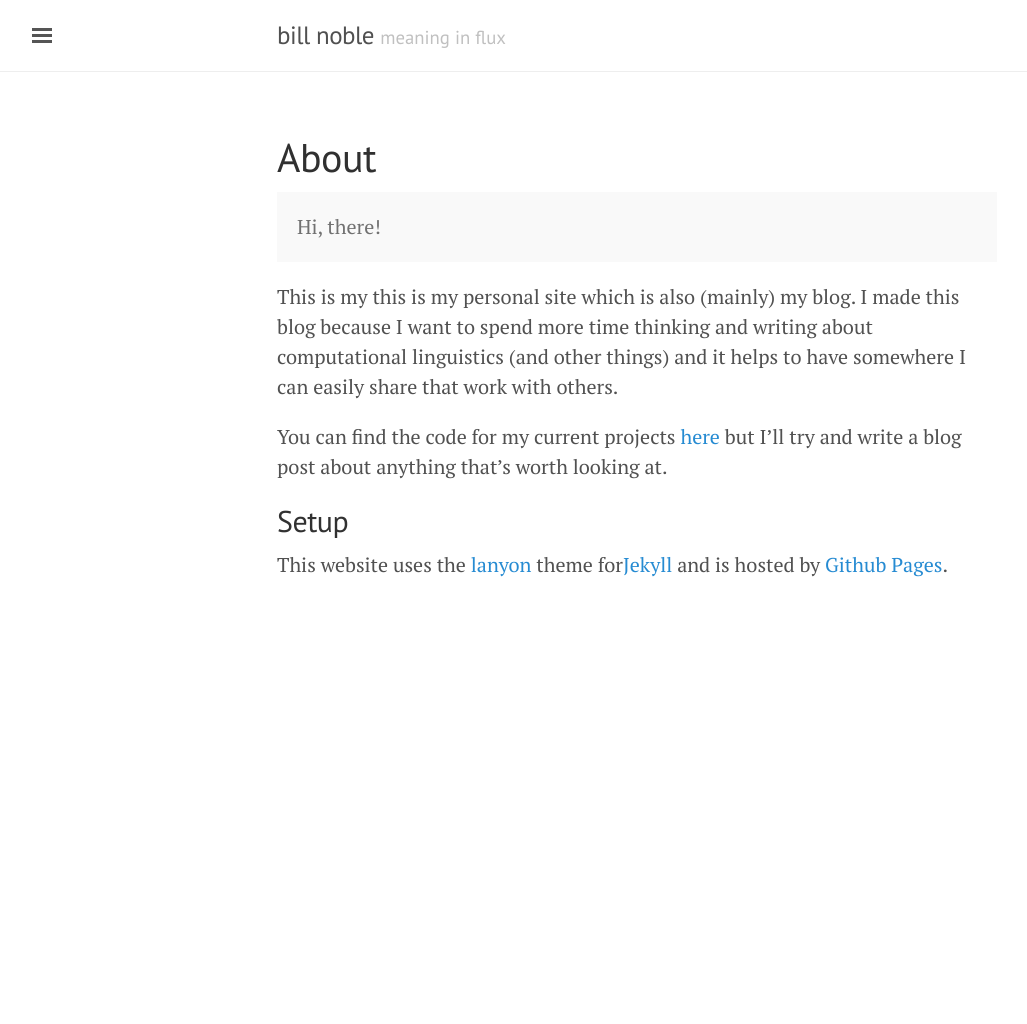
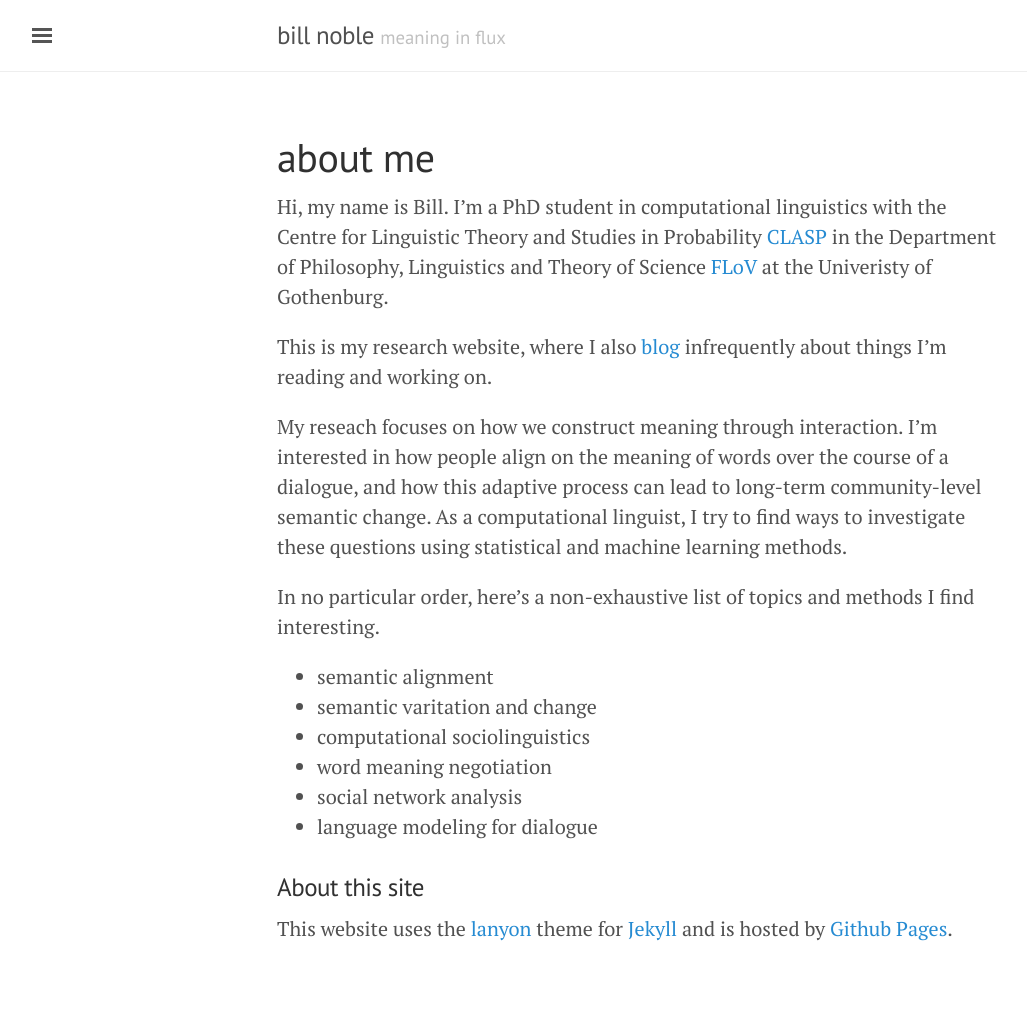
Before and after one commit to winobes/winobes.github.io, a Jekyll site: the page built from about.md, in a window 1280 px wide. Shown: the whole page, without its empty margins (3-1030 px from the left). Built offline with Jekyll 4.4.1, drawn with Linux system fonts in a browser that asks for light colours; before the commit the page ends 900 px from its top, so only the background shows below that.

Commit message:
update about me

```diff
--- a/_config.yml
+++ b/_config.yml
@@ -9,7 +9,7 @@ exclude: ["workspace"]
 # Setup
 title:               'bill noble'
 tagline:             'meaning in flux'
-description:         'My research website and (infrequent) blog about dialogue and semantic change. On Twitter <a href="https://twitter.com/winobes" target="_blank">@winobes</a>.'
+description:         'A research website and blog about dialogue and semantic change. You can find me on Twitter <a href="https://twitter.com/winobes" target="_blank">@winobes</a>.'
 url:                 winobes.github.io
 baseurl:             ''
 paginate:            5
--- a/_includes/sidebar.html
+++ b/_includes/sidebar.html
@@ -9,7 +9,7 @@
   </div>
 
   <nav class="sidebar-nav">
-    <a class="sidebar-nav-item{% if page.url == site.baseurl %} active{% endif %}" href="{{ site.baseurl }}/">Blog</a>
+    <a class="sidebar-nav-item{% if page.url == site.baseurl %} active{% endif %}" href="{{ site.baseurl }}/">blog</a>
 
     {% comment %}
       The code below dynamically generates a sidebar nav of pages with
--- a/about.md
+++ b/about.md
@@ -1,17 +1,23 @@
 ---
 layout: page
-title: About
+title: about me
 ---
 
-<p class="message">
-  Hi, there!
-</p>
+Hi, my name is Bill. I'm a PhD student in computational linguistics with the Centre for Linguistic Theory and Studies in Probability [CLASP](https://gu-clasp.github.io/) in the Department of Philosophy, Linguistics and Theory of Science [FLoV](flov.gu.se/) at the Univeristy of Gothenburg.
 
-This is my this is my personal site which is also (mainly) my blog. I made this blog because I want to spend more time thinking and writing about computational linguistics (and other things) and it helps to have somewhere I can easily share that work with others.
+This is my research website, where I also [blog](/) infrequently about things I'm reading and working on.
 
-You can find the code for my current projects [here](https://github.com/winobes) but I'll try and write a blog post about anything that's worth looking at.
+My reseach focuses on how we construct meaning through interaction. I'm interested in how people align on the meaning of words over the course of a dialogue, and how this adaptive process can lead to long-term community-level semantic change. As a computational linguist, I try to find ways to investigate these questions using statistical and machine learning methods.
 
+In no particular order, here's a non-exhaustive list of topics and methods I find interesting.
 
-## Setup
+* semantic alignment
+* semantic varitation and change
+* computational sociolinguistics
+* word meaning negotiation
+* social network analysis
+* language modeling for dialogue
 
-This website uses the [lanyon](https://github.com/poole/lanyon) theme for[Jekyll](https://jekyllrb.com/) and is hosted by [Github Pages](https://pages.github.com/).
+### About this site
+
+This website uses the [lanyon](https://github.com/poole/lanyon) theme for [Jekyll](https://jekyllrb.com/) and is hosted by [Github Pages](https://pages.github.com/).
```
